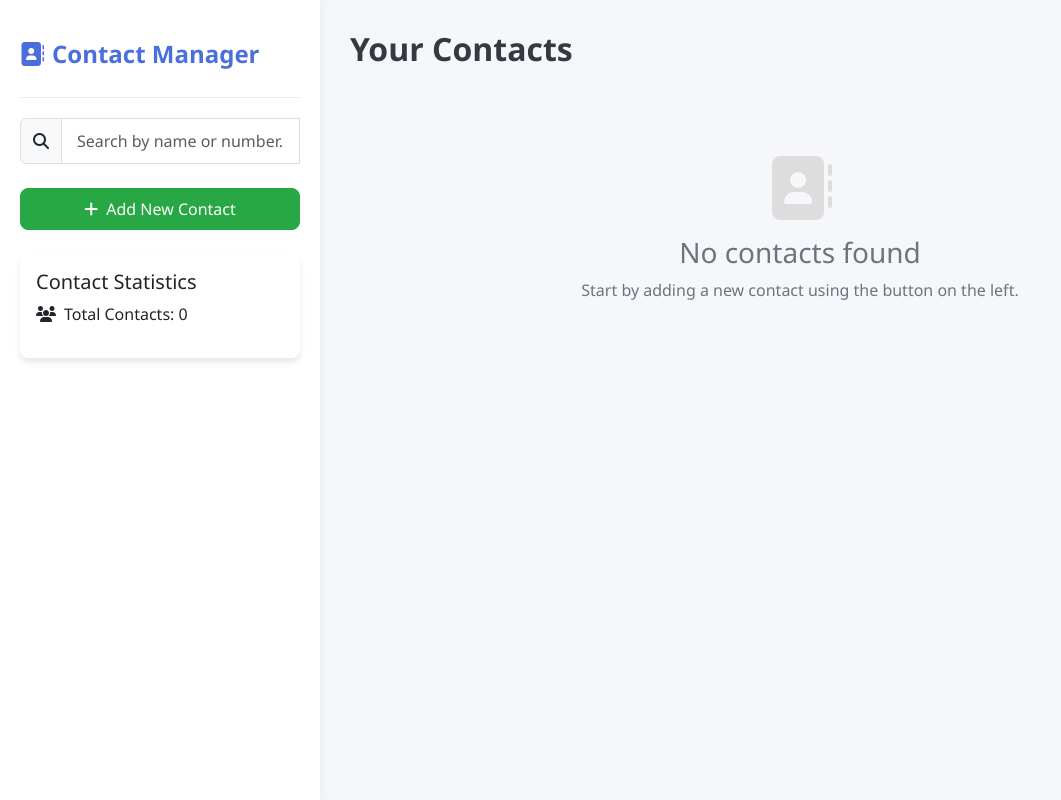
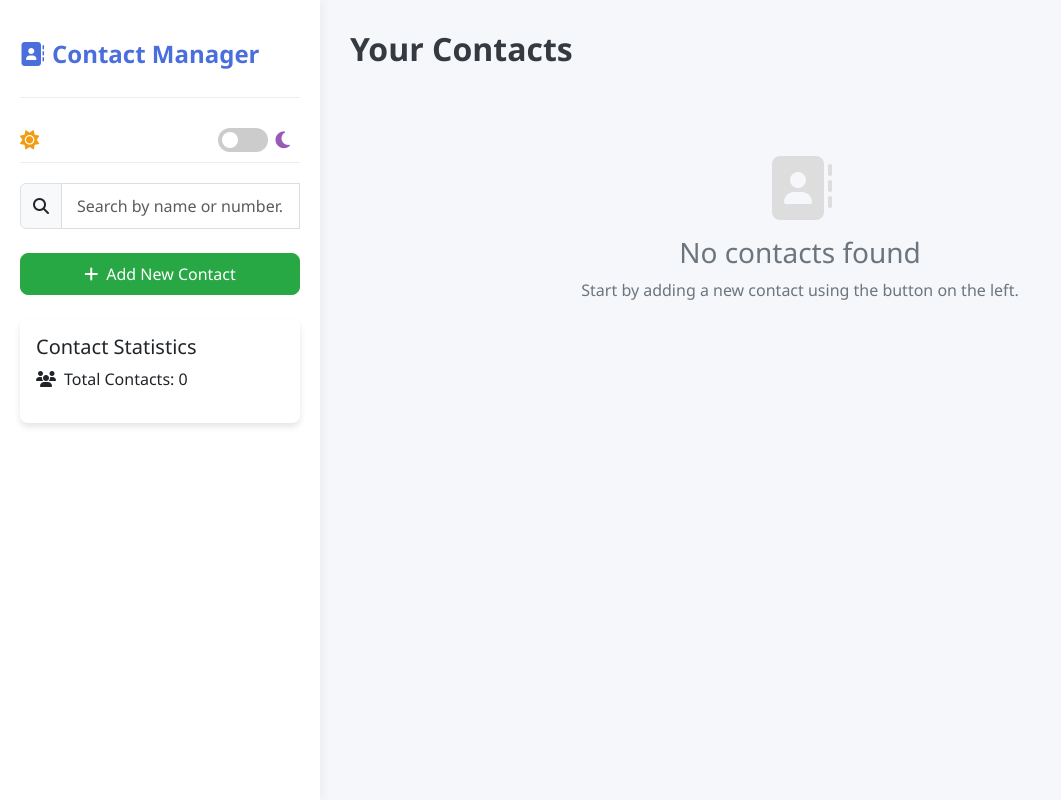
Before and after one commit to VaibhavSiroha/Contacts, a Flask app: page / in a window 1280 px wide. Shown: the whole page, without its empty margins (0-1061 px from the left). Run offline with Flask 3, Linux system fonts and the light colour scheme; data that the repository does not hold is empty; some libraries are stand-ins or nearby versions.

Commit message:
dark mode added

```diff
--- a/static/css/style.css
+++ b/static/css/style.css
@@ -8,29 +8,69 @@
     --border-radius: 8px;
     --box-shadow: 0 4px 6px rgba(0, 0, 0, 0.1);
     --transition: all 0.3s ease;
+
+    /* Light theme (default) */
+    --bg-color: #f5f7fb;
+    --sidebar-bg: white;
+    --card-bg: white;
+    --text-color: #333;
+    --sidebar-border: #eee;
+    --card-shadow: 0 4px 6px rgba(0, 0, 0, 0.1);
+    --hover-shadow: 0 10px 20px rgba(0, 0, 0, 0.1);
+    --input-bg: white;
+    --input-text: #333;
+    --input-border: #ddd;
+    --input-focus-shadow: rgba(74, 111, 220, 0.25);
+    --modal-header-bg: var(--primary-color);
+    --modal-header-text: white;
+    --icon-color: var(--primary-color);
+    --muted-text: #6c757d;
+    --form-label: #333;
+}
+
+/* Dark theme */
+[data-theme="dark"] {
+    --bg-color: #1a1d21;
+    --sidebar-bg: #252a30;
+    --card-bg: #2c3137;
+    --text-color: #e1e1e1;
+    --sidebar-border: #3a3f45;
+    --card-shadow: 0 4px 6px rgba(0, 0, 0, 0.3);
+    --hover-shadow: 0 10px 20px rgba(0, 0, 0, 0.4);
+    --input-bg: #3a3f45;
+    --input-text: #e1e1e1;
+    --input-border: #4a4f55;
+    --input-focus-shadow: rgba(74, 111, 220, 0.5);
+    --modal-header-bg: #3a5fc8;
+    --modal-header-text: white;
+    --icon-color: #6a8fe0;
+    --muted-text: #b0b0b0;
+    --form-label: #e1e1e1;
 }
 
 body {
     font-family: 'Segoe UI', Tahoma, Geneva, Verdana, sans-serif;
-    background-color: #f5f7fb;
-    color: #333;
+    background-color: var(--bg-color);
+    color: var(--text-color);
     min-height: 100vh;
+    transition: background-color 0.3s ease, color 0.3s ease;
 }
 
 /* Sidebar Styles */
 .sidebar {
-    background-color: white;
+    background-color: var(--sidebar-bg);
     height: 100vh;
     position: sticky;
     top: 0;
     padding: 20px;
     box-shadow: 2px 0 10px rgba(0, 0, 0, 0.05);
     z-index: 100;
+    transition: background-color 0.3s ease;
 }
 
 .sidebar-header {
     padding: 20px 0;
-    border-bottom: 1px solid #eee;
+    border-bottom: 1px solid var(--sidebar-border);
     margin-bottom: 20px;
 }
 
@@ -163,12 +207,41 @@ body {
 .form-control, .form-select {
     border-radius: var(--border-radius);
     padding: 10px 15px;
-    border: 1px solid #ddd;
+    border: 1px solid var(--input-border);
+    background-color: var(--input-bg);
+    color: var(--input-text);
 }
 
 .form-control:focus, .form-select:focus {
-    box-shadow: 0 0 0 0.2rem rgba(74, 111, 220, 0.25);
+    box-shadow: 0 0 0 0.2rem var(--input-focus-shadow);
     border-color: var(--primary-color);
+}
+
+.form-label {
+    color: var(--form-label);
+}
+
+/* Fix for Bootstrap form controls in dark mode */
+[data-theme="dark"] .form-control::placeholder,
+[data-theme="dark"] .form-select {
+    color: rgba(225, 225, 225, 0.7);
+}
+
+[data-theme="dark"] .form-select option {
+    background-color: var(--input-bg);
+    color: var(--input-text);
+}
+
+/* Fix for modal close button in dark mode */
+[data-theme="dark"] .btn-close {
+    filter: invert(1) grayscale(100%) brightness(200%);
+}
+
+/* Fix for alerts in dark mode */
+[data-theme="dark"] .alert-danger {
+    background-color: rgba(220, 53, 69, 0.2);
+    color: #f8d7da;
+    border-color: rgba(220, 53, 69, 0.3);
 }
 
 /* Button Styles */
@@ -260,3 +333,71 @@ body {
     font-size: 0.875rem;
     margin-top: 0.25rem;
 }
+
+/* Theme Switch Styles */
+.theme-switch-wrapper {
+    display: flex;
+    align-items: center;
+    margin-bottom: 20px;
+    padding: 10px 0;
+    border-bottom: 1px solid var(--sidebar-border);
+}
+
+.theme-switch {
+    display: inline-block;
+    position: relative;
+    width: 50px;
+    height: 24px;
+    margin-left: auto;
+}
+
+.theme-switch input {
+    opacity: 0;
+    width: 0;
+    height: 0;
+}
+
+.slider {
+    position: absolute;
+    cursor: pointer;
+    top: 0;
+    left: 0;
+    right: 0;
+    bottom: 0;
+    background-color: #ccc;
+    transition: .4s;
+    border-radius: 24px;
+}
+
+.slider:before {
+    position: absolute;
+    content: "";
+    height: 16px;
+    width: 16px;
+    left: 4px;
+    bottom: 4px;
+    background-color: white;
+    transition: .4s;
+    border-radius: 50%;
+}
+
+input:checked + .slider {
+    background-color: var(--primary-color);
+}
+
+input:checked + .slider:before {
+    transform: translateX(26px);
+}
+
+.theme-icon {
+    margin-right: 10px;
+    font-size: 1.2rem;
+}
+
+.sun-icon {
+    color: #f39c12;
+}
+
+.moon-icon {
+    color: #9b59b6;
+}
--- a/static/js/script.js
+++ b/static/js/script.js
@@ -3,6 +3,26 @@ $(document).ready(function() {
     const phoneRegex = /^(\d{10}|0\d{10})$/;
     let deleteContactId = null;
     let searchTimeout = null;
+
+    // Theme switching functionality
+    const themeToggle = document.getElementById('theme-toggle');
+
+    // Check if user previously selected a theme
+    if(localStorage.getItem('theme') === 'dark') {
+        document.documentElement.setAttribute('data-theme', 'dark');
+        themeToggle.checked = true;
+    }
+
+    // Listen for toggle changes
+    themeToggle.addEventListener('change', function(e) {
+        if(e.target.checked) {
+            document.documentElement.setAttribute('data-theme', 'dark');
+            localStorage.setItem('theme', 'dark');
+        } else {
+            document.documentElement.removeAttribute('data-theme');
+            localStorage.setItem('theme', 'light');
+        }
+    });
 
     // Format phone number based on prefix
     function formatPhoneNumber(prefix, phone) {
--- a/templates/index.html
+++ b/templates/index.html
@@ -18,6 +18,16 @@
             <div class="col-lg-3 col-md-4 sidebar">
                 <div class="sidebar-header">
                     <h3><i class="fas fa-address-book me-2"></i>Contact Manager</h3>
+                </div>
+
+                <!-- Theme Switch -->
+                <div class="theme-switch-wrapper">
+                    <i class="fas fa-sun theme-icon sun-icon"></i>
+                    <label class="theme-switch">
+                        <input type="checkbox" id="theme-toggle">
+                        <span class="slider"></span>
+                    </label>
+                    <i class="fas fa-moon theme-icon moon-icon ms-2"></i>
                 </div>
 
                 <!-- Search Bar -->
```
Also changed, not shown: other parts of static/css/style.css (+14 -10 lines).
